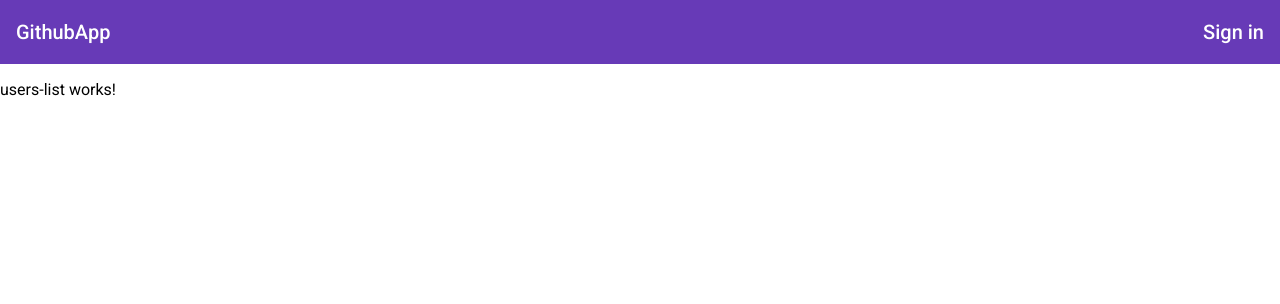
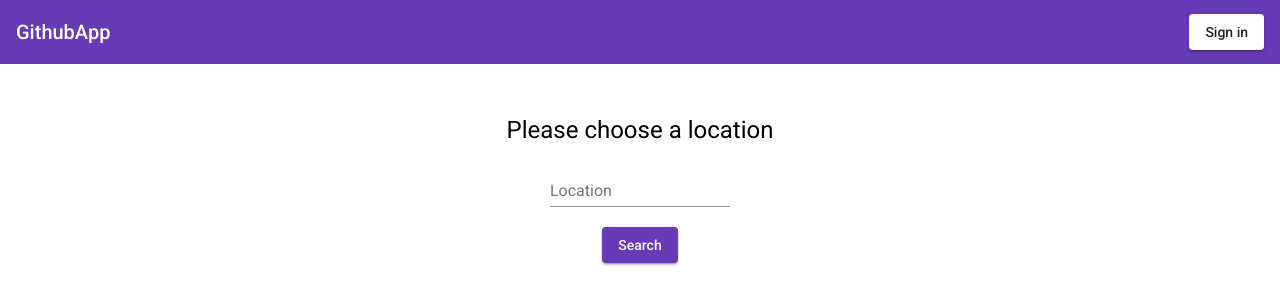
Before and after one commit to petogriac/githubApp, an Angular app: page /users in a window 1280 px wide. Shown: the top 304 px of the page. Built offline with nearby package versions, Linux system fonts and the light colour scheme.

Commit message:
Adding basic users api calls, adding search by location to users-list component

```diff
--- a/src/app/core/core.module.ts
+++ b/src/app/core/core.module.ts
@@ -3,6 +3,7 @@ import { BrowserModule } from '@angular/platform-browser';
 import { BrowserAnimationsModule } from '@angular/platform-browser/animations';
 // Material
 import { MatToolbarModule } from '@angular/material/toolbar';
+import { MatButtonModule } from '@angular/material/button';
 // Components
 import { HeaderComponent } from './shell/header/header.component';
 
@@ -12,6 +13,7 @@ import { HeaderComponent } from './shell/header/header.component';
     BrowserModule,
     BrowserAnimationsModule,
     MatToolbarModule,
+    MatButtonModule,
   ],
   exports: [HeaderComponent],
 })
--- a/src/app/core/shell/header/header.component.html
+++ b/src/app/core/shell/header/header.component.html
@@ -2,5 +2,5 @@
   GithubApp
   <span class="spacer"></span>
   <span *ngIf="authenticated">Joe Github</span>
-  <span *ngIf="!authenticated">Sign in</span>
+  <button *ngIf="!authenticated" mat-raised-button>Sign in</button>
 </mat-toolbar>
--- a/src/app/users/users-list/users-list.component.html
+++ b/src/app/users/users-list/users-list.component.html
@@ -1 +1,24 @@
-<p>users-list works!</p>
+<div class="flex-center-container">
+  <div class="box">
+    <h2 class="mat-h1">Please choose a location</h2>
+    <div>
+      <mat-form-field>
+        <mat-label>Location</mat-label>
+        <input matInput placeholder="e.g. Bratislava" [(ngModel)]="location" />
+      </mat-form-field>
+      <div>
+        <button
+          mat-raised-button
+          color="primary"
+          (click)="searchUsers()"
+          class="button"
+        >
+          Search
+        </button>
+      </div>
+    </div>
+    <div>
+      {{ users | json }}
+    </div>
+  </div>
+</div>
--- a/src/app/users/users-list/users-list.component.scss
+++ b/src/app/users/users-list/users-list.component.scss
@@ -0,0 +1,10 @@
+.flex-center-container {
+  display: flex;
+  justify-content: center;
+}
+
+.box {
+  padding: 50px;
+  position: relative;
+  text-align: center;
+}
--- a/src/app/users/users-list/users-list.component.ts
+++ b/src/app/users/users-list/users-list.component.ts
@@ -1,15 +1,28 @@
 import { Component, OnInit } from '@angular/core';
+import { UsersApiService } from '../users.api.service';
 
 @Component({
   selector: 'app-users-list',
   templateUrl: './users-list.component.html',
-  styleUrls: ['./users-list.component.scss']
+  styleUrls: ['./users-list.component.scss'],
 })
 export class UsersListComponent implements OnInit {
+  location: string;
+  // TODO add interface IUser
+  users: Array<any>;
 
-  constructor() { }
+  constructor(private usersApiService: UsersApiService) {}
 
-  ngOnInit(): void {
+  ngOnInit(): void {}
+
+  searchUsers(): void {
+    this.usersApiService.getUsersByLocation(this.location).subscribe(
+      (response) => {
+        this.users = response;
+      },
+      (error) => {
+        alert('Something went wrong');
+      }
+    );
   }
-
 }
--- /dev/null
+++ b/src/app/users/users.api.service.ts
@@ -0,0 +1,24 @@
+import { Injectable } from '@angular/core';
+import { HttpClient } from '@angular/common/http';
+import { Observable } from 'rxjs';
+
+const routePrefix = 'https://api.github.com';
+const routes = {
+  users: '/users',
+  locationQuery: '?location=',
+};
+
+@Injectable()
+export class UsersApiService {
+  constructor(private httpClient: HttpClient) {}
+
+  getUser(username: string): Observable<any> {
+    return this.httpClient.get(routePrefix + routes.users + `/${username}`);
+  }
+
+  getUsersByLocation(location: string): Observable<any> {
+    return this.httpClient.get(
+      routePrefix + routes.users + routes.locationQuery + location
+    );
+  }
+}
```
Also changed, not shown: src/app/users/users.module.ts (+18 -1 lines).
